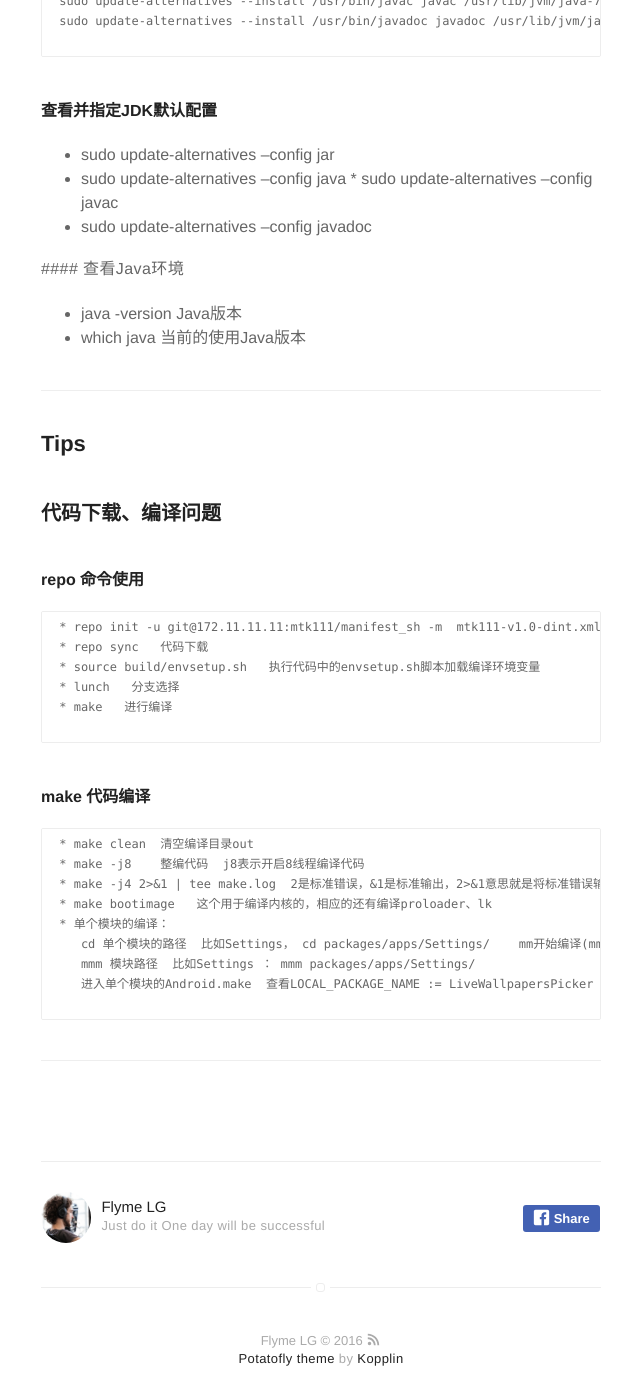
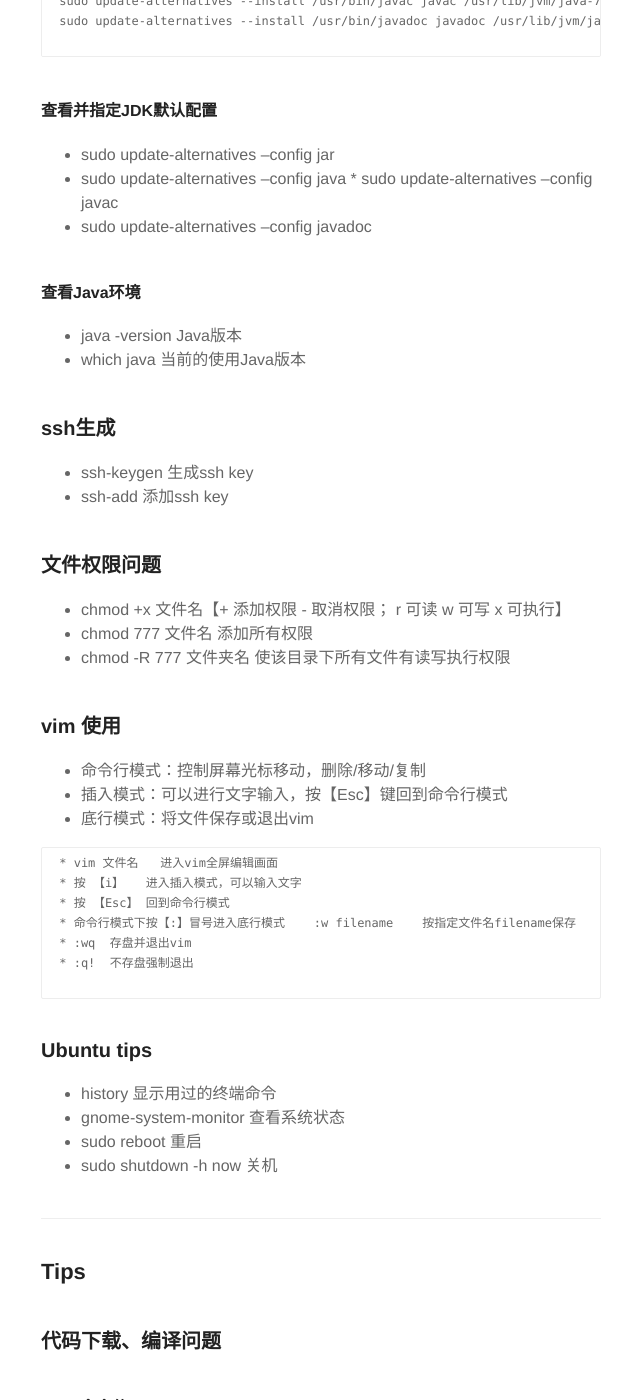
Before and after one commit to potatofly/potatofly.github.io, a Jekyll site: the page built from _posts/2016-10-21-note.md, in a window 1280 px wide and 1400 px high, scrolled down 2158 px. Shown: the whole window, without its empty margins (319-959 px from the left). Built offline with Jekyll 4.4.1, drawn with Linux system fonts in a browser that asks for light colours.

Commit message:
Update 2016-10-21-note.md

```diff
--- a/_posts/2016-10-21-note.md
+++ b/_posts/2016-10-21-note.md
@@ -82,14 +82,42 @@ description: 整理的一些常用工具及技巧
  {% endhighlight %}
 
 #### 查看并指定JDK默认配置
- * sudo update-alternatives --config jar
- * sudo update-alternatives --config java
- * sudo update-alternatives --config javac
- * sudo update-alternatives --config javadoc
+* sudo update-alternatives --config jar
+* sudo update-alternatives --config java
+* sudo update-alternatives --config javac
+* sudo update-alternatives --config javadoc
 
- #### 查看Java环境
- * java -version  Java版本
- * which java  当前的使用Java版本
+#### 查看Java环境
+* java -version  Java版本
+* which java  当前的使用Java版本
+
+### ssh生成
+* ssh-keygen  生成ssh key
+* ssh-add     添加ssh key
+
+### 文件权限问题
+* chmod +x 文件名【+ 添加权限 - 取消权限； r 可读  w 可写  x 可执行】
+* chmod 777 文件名 添加所有权限
+* chmod -R 777 文件夹名 使该目录下所有文件有读写执行权限
+
+### vim 使用
+* 命令行模式：控制屏幕光标移动，删除/移动/复制
+* 插入模式：可以进行文字输入，按【Esc】键回到命令行模式
+* 底行模式：将文件保存或退出vim
+ {% highlight raw %}
+ * vim 文件名   进入vim全屏编辑画面
+ * 按 【i】   进入插入模式，可以输入文字
+ * 按 【Esc】 回到命令行模式
+ * 命令行模式下按【:】冒号进入底行模式    :w filename    按指定文件名filename保存
+ * :wq  存盘并退出vim
+ * :q!  不存盘强制退出
+ {% endhighlight %}
+
+### Ubuntu tips
+* history  显示用过的终端命令
+* gnome-system-monitor  查看系统状态
+* sudo reboot  重启
+* sudo shutdown -h now  关机
 
 
 
```
